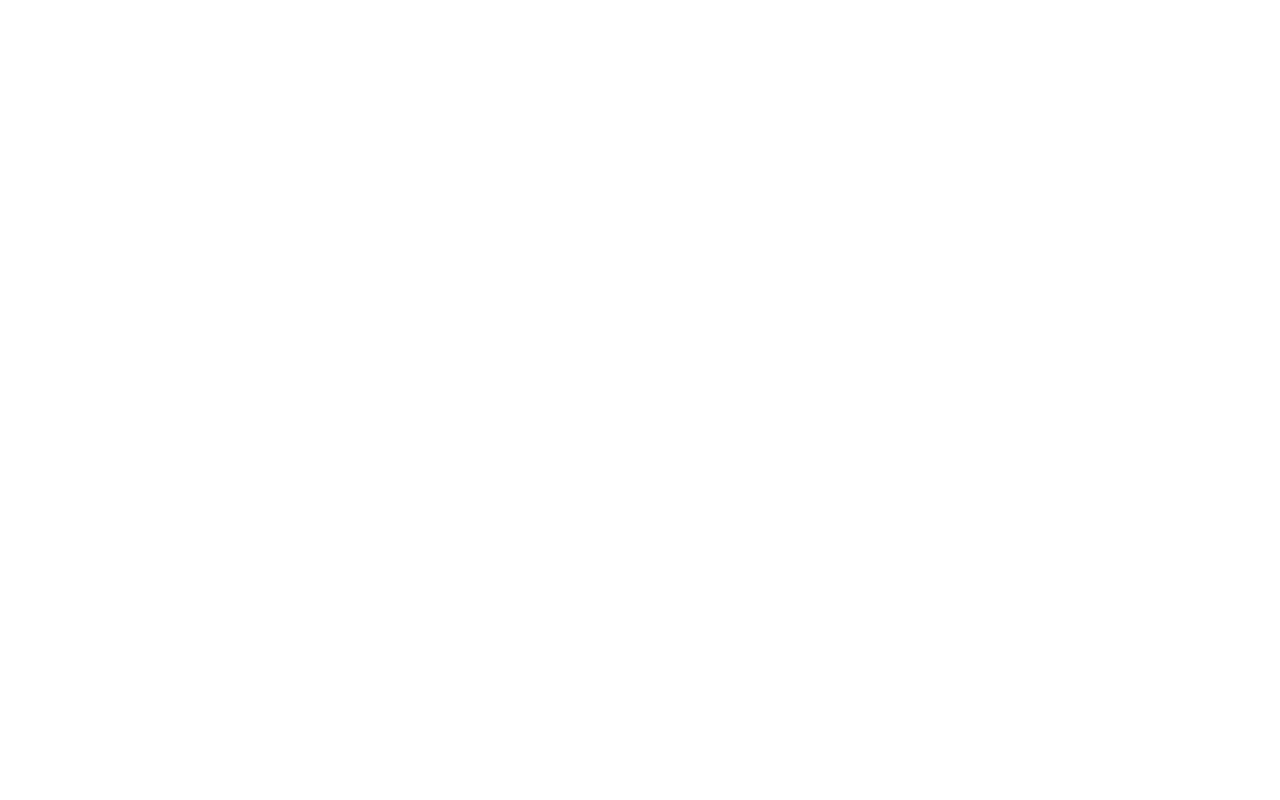
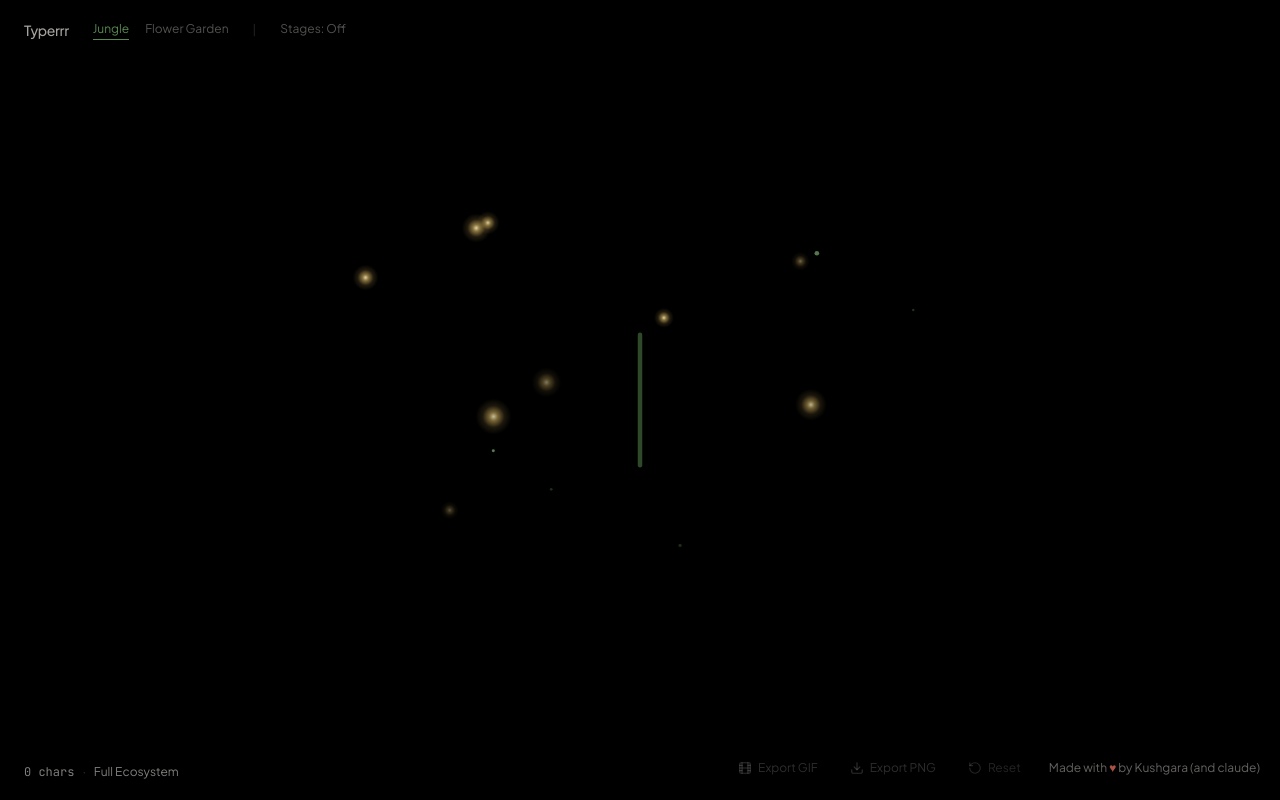
Before and after one commit to kushagra21-08/Typerr, a plain HTML site: page index.html in a window 1280 px wide. Drawn offline with Linux system fonts and the light colour scheme; the site is published under a folder, as on GitHub Pages, so addresses that start at the root find nothing.

Commit message:
Add files via upload

```diff
--- a/index.html
+++ b/index.html
@@ -18,8 +18,8 @@
       href="https://fonts.googleapis.com/css2?family=Fraunces:ital,opsz,wght@0,9..144,400..500;1,9..144,400&family=JetBrains+Mono:wght@400&family=Plus+Jakarta+Sans:wght@400;500&display=swap"
       rel="stylesheet"
     />
-    <script type="module" crossorigin src="/assets/index-CwplhfR3.js"></script>
-    <link rel="stylesheet" crossorigin href="/assets/index-jwYEhY5b.css">
+    <script type="module" crossorigin src="./assets/index-CwplhfR3.js"></script>
+    <link rel="stylesheet" crossorigin href="./assets/index-jwYEhY5b.css">
   </head>
   <body class="bg-black text-[#F4F1EA] antialiased selection:bg-[#3B8A56]/30 selection:text-[#F4F1EA] overflow-hidden">
     <div id="root"></div>
```
